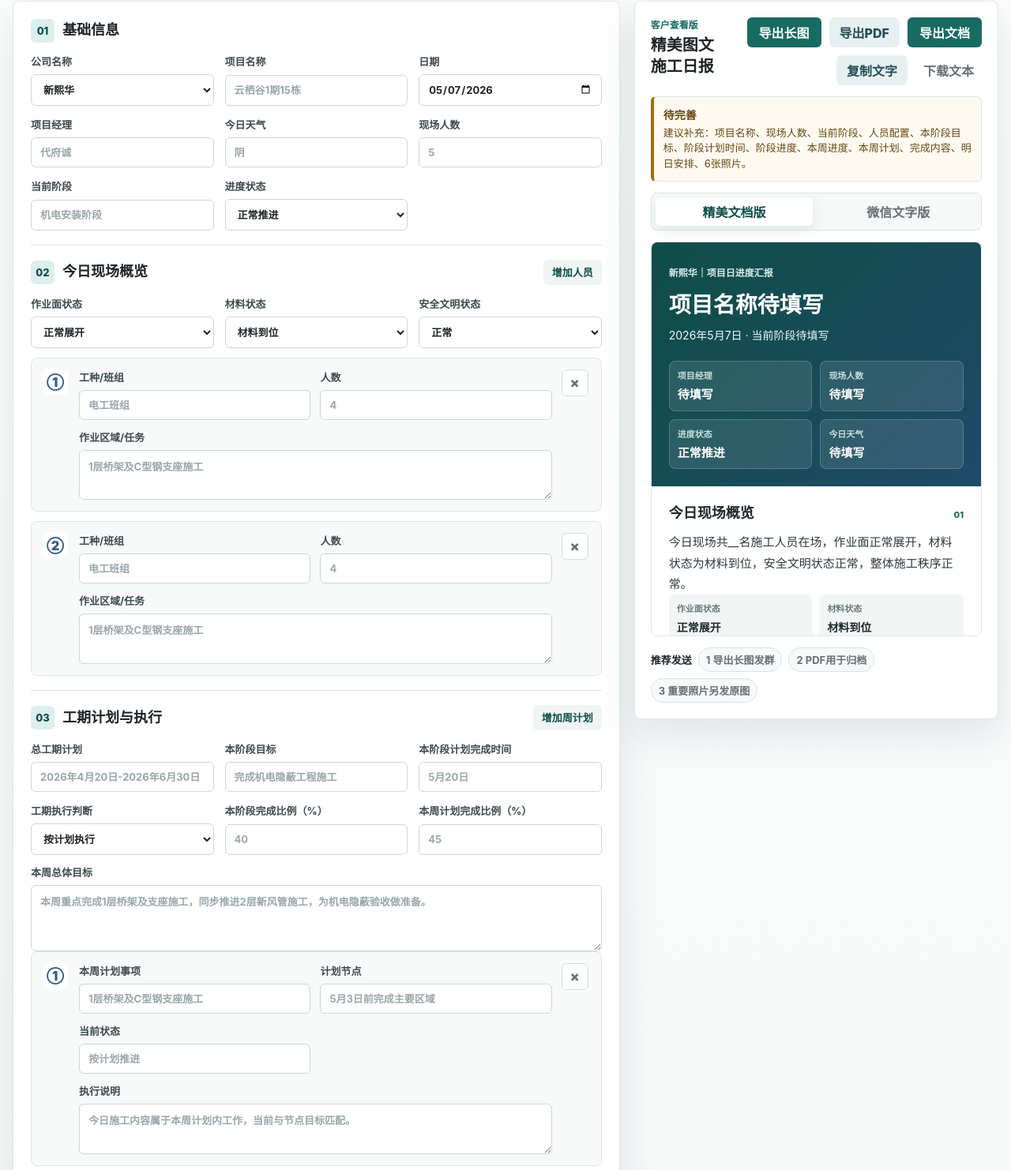
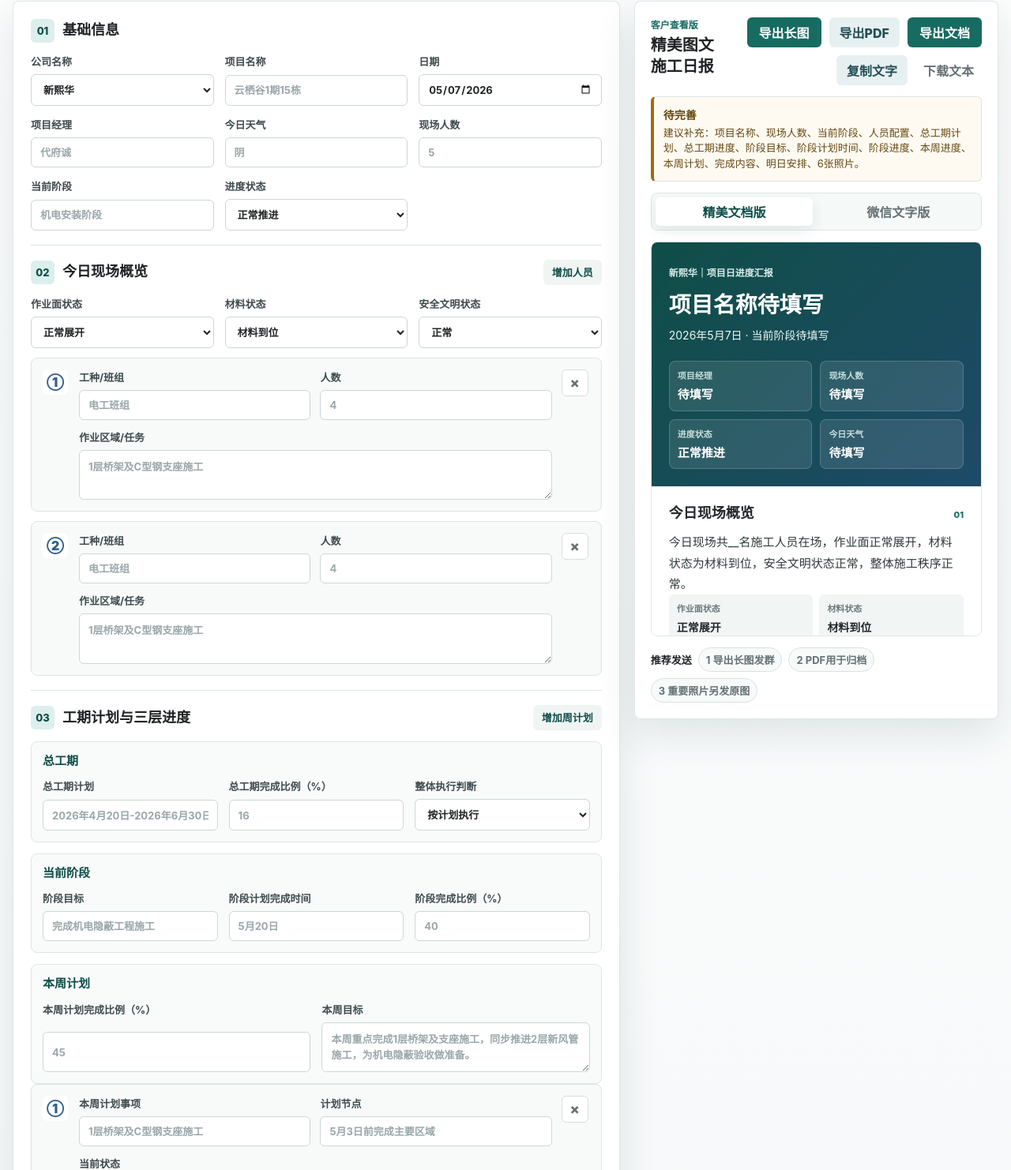
Before and after one commit to 17ssssss/--daily, a plain HTML site: page index.html in a window 1280 px wide. Shown: the part 97-1579 px from the top of the page at 79% size. Drawn offline with Linux system fonts and the light colour scheme.

Commit message:
Add files via upload

```diff
--- a/app.js
+++ b/app.js
@@ -15,6 +15,7 @@ const fieldIds = [
   "materialStatus",
   "safetyStatus",
   "plannedPeriod",
+  "totalProgress",
   "phaseGoal",
   "phasePlanEnd",
   "scheduleCompare",
@@ -582,17 +583,23 @@ function buildReportText() {
     `安全文明：${fallback(valueOf("safetyStatus"), "正常")}`
   );
 
-  lines.push("", sep, "", "02｜工期计划与执行判断", "");
+  lines.push("", sep, "", "02｜工期计划与三层进度", "");
   lines.push(
+    "总工期：",
     `总工期计划：${fallback(valueOf("plannedPeriod"), "__________")}`,
+    `总工期完成比例：${progressLabel(progressValue("totalProgress"))}`,
+    `整体执行判断：${fallback(valueOf("scheduleCompare"), "按计划执行")}`,
+    "",
+    "当前阶段：",
     `当前大阶段：${stage}`,
-    `本阶段目标：${fallback(valueOf("phaseGoal"), "__________")}`,
-    `本阶段计划完成时间：${fallback(valueOf("phasePlanEnd"), "__________")}`,
-    `工期执行判断：${fallback(valueOf("scheduleCompare"), "按计划执行")}`,
-    `本阶段完成比例：${progressLabel(progressValue("phaseProgress"))}`,
+    `阶段目标：${fallback(valueOf("phaseGoal"), "__________")}`,
+    `阶段计划完成时间：${fallback(valueOf("phasePlanEnd"), "__________")}`,
+    `阶段完成比例：${progressLabel(progressValue("phaseProgress"))}`,
+    "",
+    "本周计划：",
     `本周计划完成比例：${progressLabel(progressValue("weeklyProgress"))}`,
     "",
-    "本周总体目标：",
+    "本周目标：",
     fallback(valueOf("weeklyFocus"), "__________")
   );
 
@@ -609,7 +616,7 @@ function buildReportText() {
     });
   }
 
-  lines.push("", "工期说明：");
+  lines.push("", "进度说明：");
   lines.push(fallback(valueOf("scheduleNote"), "__________"));
 
   lines.push("", sep, "", "03｜今日完成内容", "");
@@ -714,6 +721,7 @@ function getReportData(photoItems = previewPhotoItems()) {
   syncPeopleFromOverview();
   const peopleCount = currentPeopleCount();
   const status = fallback(valueOf("status"), "正常推进");
+  const totalProgress = progressValue("totalProgress");
   const phaseProgress = progressValue("phaseProgress");
   const weeklyProgress = progressValue("weeklyProgress");
 
@@ -728,15 +736,17 @@ function getReportData(photoItems = previewPhotoItems()) {
     stage: fallback(valueOf("stage"), "当前阶段待填写"),
     status,
     plannedPeriod: fallback(valueOf("plannedPeriod"), "总工期计划待填写"),
-    phaseGoal: fallback(valueOf("phaseGoal"), "本阶段目标待填写"),
-    phasePlanEnd: fallback(valueOf("phasePlanEnd"), "计划完成时间待填写"),
+    totalProgress,
+    totalProgressLabel: progressLabel(totalProgress),
+    phaseGoal: fallback(valueOf("phaseGoal"), "阶段目标待填写"),
+    phasePlanEnd: fallback(valueOf("phasePlanEnd"), "阶段计划完成时间待填写"),
     scheduleCompare: fallback(valueOf("scheduleCompare"), "按计划执行"),
     phaseProgress,
     phaseProgressLabel: progressLabel(phaseProgress),
     weeklyProgress,
     weeklyProgressLabel: progressLabel(weeklyProgress),
-    weeklyFocus: fallback(valueOf("weeklyFocus"), "本周总体目标待补充。"),
-    scheduleNote: fallback(valueOf("scheduleNote"), "工期说明待补充。"),
+    weeklyFocus: fallback(valueOf("weeklyFocus"), "本周目标待补充。"),
+    scheduleNote: fallback(valueOf("scheduleNote"), "进度说明待补充。"),
     overviewPeople: nonEmptyOverviewPeopleRows(),
     workfaceStatus: fallback(valueOf("workfaceStatus"), "正常展开"),
     materialStatus: fallback(valueOf("materialStatus"), "材料到位"),
@@ -849,7 +859,14 @@ function buildDocumentMarkup(photoItems) {
     <div class="doc-progress-list">
       <div class="${attentionClass("doc-progress", scheduleLevel)}">
         <div class="doc-progress-head">
-          <span>本阶段完成比例</span>
+          <span>总工期完成比例</span>
+          <strong>${escapeHtml(data.totalProgressLabel)}</strong>
+        </div>
+        <div class="doc-progress-track"><div class="${attentionClass("doc-progress-fill", scheduleLevel)}" style="width: ${data.totalProgress ?? 0}%"></div></div>
+      </div>
+      <div class="${attentionClass("doc-progress", scheduleLevel)}">
+        <div class="doc-progress-head">
+          <span>当前阶段完成比例</span>
           <strong>${escapeHtml(data.phaseProgressLabel)}</strong>
         </div>
         <div class="doc-progress-track"><div class="${attentionClass("doc-progress-fill", scheduleLevel)}" style="width: ${data.phaseProgress ?? 0}%"></div></div>
@@ -989,23 +1006,24 @@ function buildDocumentMarkup(photoItems) {
 
       <section class="${attentionClass("doc-section soft", scheduleLevel)}">
         <div class="doc-section-head">
-          <h4>工期计划与执行判断</h4>
+          <h4>工期计划与三层进度</h4>
           <span class="doc-section-kicker">02</span>
         </div>
         <div class="doc-work-grid">
           <div class="doc-mini"><span class="doc-mini-label">总工期计划</span><strong>${escapeHtml(data.plannedPeriod)}</strong></div>
-          <div class="doc-mini"><span class="doc-mini-label">本阶段目标</span><strong>${escapeHtml(data.phaseGoal)}</strong></div>
-          <div class="doc-mini"><span class="doc-mini-label">计划完成时间</span><strong>${escapeHtml(data.phasePlanEnd)}</strong></div>
+          <div class="doc-mini"><span class="doc-mini-label">当前阶段</span><strong>${escapeHtml(data.stage)}</strong></div>
+          <div class="doc-mini"><span class="doc-mini-label">阶段目标</span><strong>${escapeHtml(data.phaseGoal)}</strong></div>
+          <div class="doc-mini"><span class="doc-mini-label">阶段计划完成时间</span><strong>${escapeHtml(data.phasePlanEnd)}</strong></div>
           <div class="${attentionClass("doc-mini", scheduleLevel)}"><span class="doc-mini-label">执行判断</span><strong>${escapeHtml(data.scheduleCompare)}</strong></div>
         </div>
         ${progressHtml}
         <div class="doc-alert ok">
-          <strong>本周总体目标</strong>
+          <strong>本周目标</strong>
           <span>${escapeHtml(data.weeklyFocus)}</span>
         </div>
         ${weeklyHtml}
         <div class="doc-alert ok">
-          <strong>工期说明</strong>
+          <strong>进度说明</strong>
           <span>${escapeHtml(data.scheduleNote)}</span>
         </div>
       </section>
@@ -1143,7 +1161,9 @@ function updateQuality() {
   if (!valueOf("people")) missing.push("现场人数");
   if (!valueOf("stage")) missing.push("当前阶段");
   if (!nonEmptyOverviewPeopleRows().length) missing.push("人员配置");
-  if (!valueOf("phaseGoal")) missing.push("本阶段目标");
+  if (!valueOf("plannedPeriod")) missing.push("总工期计划");
+  if (progressValue("totalProgress") === null) missing.push("总工期进度");
+  if (!valueOf("phaseGoal")) missing.push("阶段目标");
   if (!valueOf("phasePlanEnd")) missing.push("阶段计划时间");
   if (progressValue("phaseProgress") === null) missing.push("阶段进度");
   if (progressValue("weeklyProgress") === null) missing.push("本周进度");
@@ -1819,17 +1839,19 @@ function drawCanvasReport(data, photoImages) {
 
   y += 18;
   const scheduleLevel = scheduleAttentionLevel(data);
-  y = drawSectionTitle(state, y, 2, "工期计划与执行判断");
+  y = drawSectionTitle(state, y, 2, "工期计划与三层进度");
   y = drawMiniGrid(state, y, [
     { label: "总工期计划", value: data.plannedPeriod },
-    { label: "本阶段目标", value: data.phaseGoal },
-    { label: "计划完成时间", value: data.phasePlanEnd },
+    { label: "当前阶段", value: data.stage },
+    { label: "阶段目标", value: data.phaseGoal },
+    { label: "阶段计划完成时间", value: data.phasePlanEnd },
     { label: "执行判断", value: data.scheduleCompare, level: scheduleLevel },
   ]) + 8;
-  y = drawProgressCard(state, y, "本阶段完成比例", data.phaseProgress, scheduleLevel);
+  y = drawProgressCard(state, y, "总工期完成比例", data.totalProgress, scheduleLevel);
+  y = drawProgressCard(state, y, "当前阶段完成比例", data.phaseProgress, scheduleLevel);
   y = drawProgressCard(state, y, "本周计划完成比例", data.weeklyProgress, scheduleLevel, "weekly");
-  y = drawParagraphCard(state, y, "本周总体目标", data.weeklyFocus, scheduleLevel);
-  y = drawParagraphCard(state, y, "工期说明", data.scheduleNote, scheduleLevel);
+  y = drawParagraphCard(state, y, "本周目标", data.weeklyFocus, scheduleLevel);
+  y = drawParagraphCard(state, y, "进度说明", data.scheduleNote, scheduleLevel);
   if (data.weeklyTasks.length) {
     data.weeklyTasks.forEach((item, index) => {
       const level = textAttentionLevel([item.status, item.note]);
@@ -2162,6 +2184,7 @@ function loadSample() {
     materialStatus: "材料到位",
     safetyStatus: "正常",
     plannedPeriod: "2026年4月20日-2026年6月30日",
+    totalProgress: "16",
     phaseGoal: "完成机电隐蔽工程施工",
     phasePlanEnd: "5月20日",
     scheduleCompare: "按计划执行",
--- a/index.html
+++ b/index.html
@@ -111,25 +111,24 @@
               <div class="section-title with-action">
                 <div>
                   <span>03</span>
-                  <h2>工期计划与执行</h2>
+                  <h2>工期计划与三层进度</h2>
                 </div>
                 <button class="small-button" type="button" id="addWeeklyBtn">增加周计划</button>
               </div>
+
+              <div class="schedule-group">
+                <h3>总工期</h3>
                 <div class="field-grid">
                   <label>
                     总工期计划
                     <input id="plannedPeriod" type="text" placeholder="2026年4月20日-2026年6月30日" />
                   </label>
                   <label>
-                  本阶段目标
-                  <input id="phaseGoal" type="text" placeholder="完成机电隐蔽工程施工" />
+                    总工期完成比例（%）
+                    <input id="totalProgress" type="number" min="0" max="100" step="1" placeholder="16" />
                   </label>
                   <label>
-                  本阶段计划完成时间
-                  <input id="phasePlanEnd" type="text" placeholder="5月20日" />
-                </label>
-                <label>
-                  工期执行判断
+                    整体执行判断
                     <select id="scheduleCompare">
                       <option>按计划执行</option>
                       <option>略有提前</option>
@@ -137,22 +136,43 @@
                       <option>需重点关注</option>
                     </select>
                   </label>
+                </div>
+              </div>
+
+              <div class="schedule-group">
+                <h3>当前阶段</h3>
+                <div class="field-grid">
                   <label>
-                  本阶段完成比例（%）
+                    阶段目标
+                    <input id="phaseGoal" type="text" placeholder="完成机电隐蔽工程施工" />
+                  </label>
+                  <label>
+                    阶段计划完成时间
+                    <input id="phasePlanEnd" type="text" placeholder="5月20日" />
+                  </label>
+                  <label>
+                    阶段完成比例（%）
                     <input id="phaseProgress" type="number" min="0" max="100" step="1" placeholder="40" />
                   </label>
+                </div>
+              </div>
+
+              <div class="schedule-group">
+                <h3>本周计划</h3>
+                <div class="field-grid two">
                   <label>
                     本周计划完成比例（%）
                     <input id="weeklyProgress" type="number" min="0" max="100" step="1" placeholder="45" />
                   </label>
+                  <label>
+                    本周目标
+                    <textarea id="weeklyFocus" rows="2" placeholder="本周重点完成1层桥架及支座施工，同步推进2层新风管施工，为机电隐蔽验收做准备。"></textarea>
+                  </label>
                 </div>
-              <label class="stacked-field">
-                本周总体目标
-                <textarea id="weeklyFocus" rows="3" placeholder="本周重点完成1层桥架及支座施工，同步推进2层新风管施工，为机电隐蔽验收做准备。"></textarea>
-              </label>
+              </div>
               <div class="item-list" id="weeklyPlanList"></div>
               <label class="stacked-field">
-                工期说明
+                进度说明
                 <textarea id="scheduleNote" rows="3" placeholder="当前施工内容与本阶段计划匹配，五一期间施工限制已纳入排期调整。"></textarea>
               </label>
             </section>
--- a/styles.css
+++ b/styles.css
@@ -219,6 +219,25 @@ textarea::placeholder {
   display: grid;
   grid-template-columns: repeat(3, minmax(0, 1fr));
   gap: 14px;
+}
+
+.field-grid.two {
+  grid-template-columns: repeat(2, minmax(0, 1fr));
+}
+
+.schedule-group {
+  margin-top: 14px;
+  padding: 14px;
+  border: 1px solid #dce6e4;
+  border-radius: 8px;
+  background: #f8fbfa;
+}
+
+.schedule-group h3 {
+  margin: 0 0 12px;
+  color: var(--brand-deep);
+  font-size: 15px;
+  line-height: 1.35;
 }
 
 .compact-fields {
```
Lines whose indentation alone changed are shown as unchanged.
